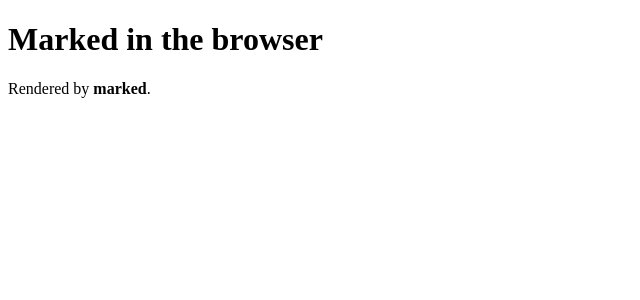
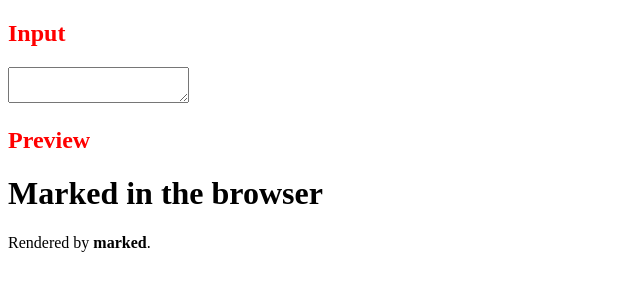
Before and after one commit to ackmanx/markdown-demo, a SvelteKit app: page / in a window 1280 px wide. Shown: the top 300 px of the page, without its empty margins (0-640 px from the left). Built offline with nearby package versions, Linux system fonts and the light colour scheme.

Commit message:
Working towards text area updating preview

```diff
--- a/src/routes/+page.svelte
+++ b/src/routes/+page.svelte
@@ -2,17 +2,30 @@
 	import { marked } from 'marked';
 	import { onMount } from 'svelte';
 
-  let markdown
+	let markdown;
 
 	onMount(() => {
-    markdown = marked.parse(
-      '# Marked in the browser\n\nRendered by **marked**.'
-    )
-  })
+		markdown = marked.parse('# Marked in the browser\n\nRendered by **marked**.');
+	});
 </script>
 
 <svelte:head>
-  <title>Mmmmm</title>
+	<title>Mmmmm</title>
 </svelte:head>
 
-<main>{@html markdown}</main>
+<style>
+  h2.header {
+    color: red;
+  }
+</style>
+
+<main>
+	<div>
+		<h2 class="header">Input</h2>
+		<textarea></textarea>
+	</div>
+	<div>
+		<h2 class="header">Preview</h2>
+		{@html markdown}
+	</div>
+</main>
```
